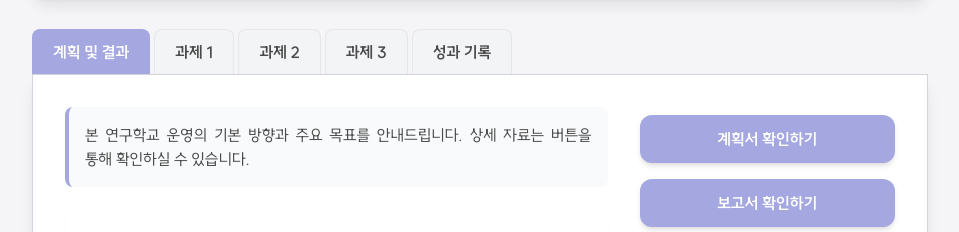
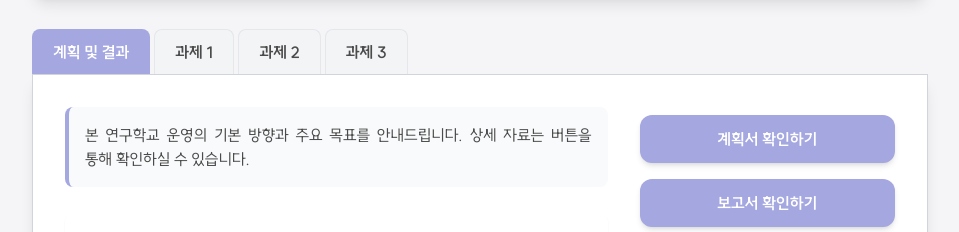
Before and after one commit to wj202532/wjimage, a plain HTML site: page index.html in a window 1280 px wide. Shown: the part 147-379 px from the top of the page, without its empty margins (160-1119 px from the left). Drawn offline with nearby package versions, Linux system fonts and the light colour scheme.

Commit message:
Update index.html

```diff
--- a/index.html
+++ b/index.html
@@ -73,12 +73,6 @@
                         class="tab-button flex-shrink-0 px-5 py-2.5 text-base font-bold transition-all duration-300 ease-in-out"
                         data-tab="task3">
                         과제 3
-                    </button>
-
-                    <button onclick="openTab('outcome', this)" id="tab-outcome"
-                        class="tab-button flex-shrink-0 px-5 py-2.5 text-base font-bold transition-all duration-300 ease-in-out"
-                        data-tab="outcome">
-                        성과 기록
                     </button>
                 </div>
                 <button id="scroll-left"
```
